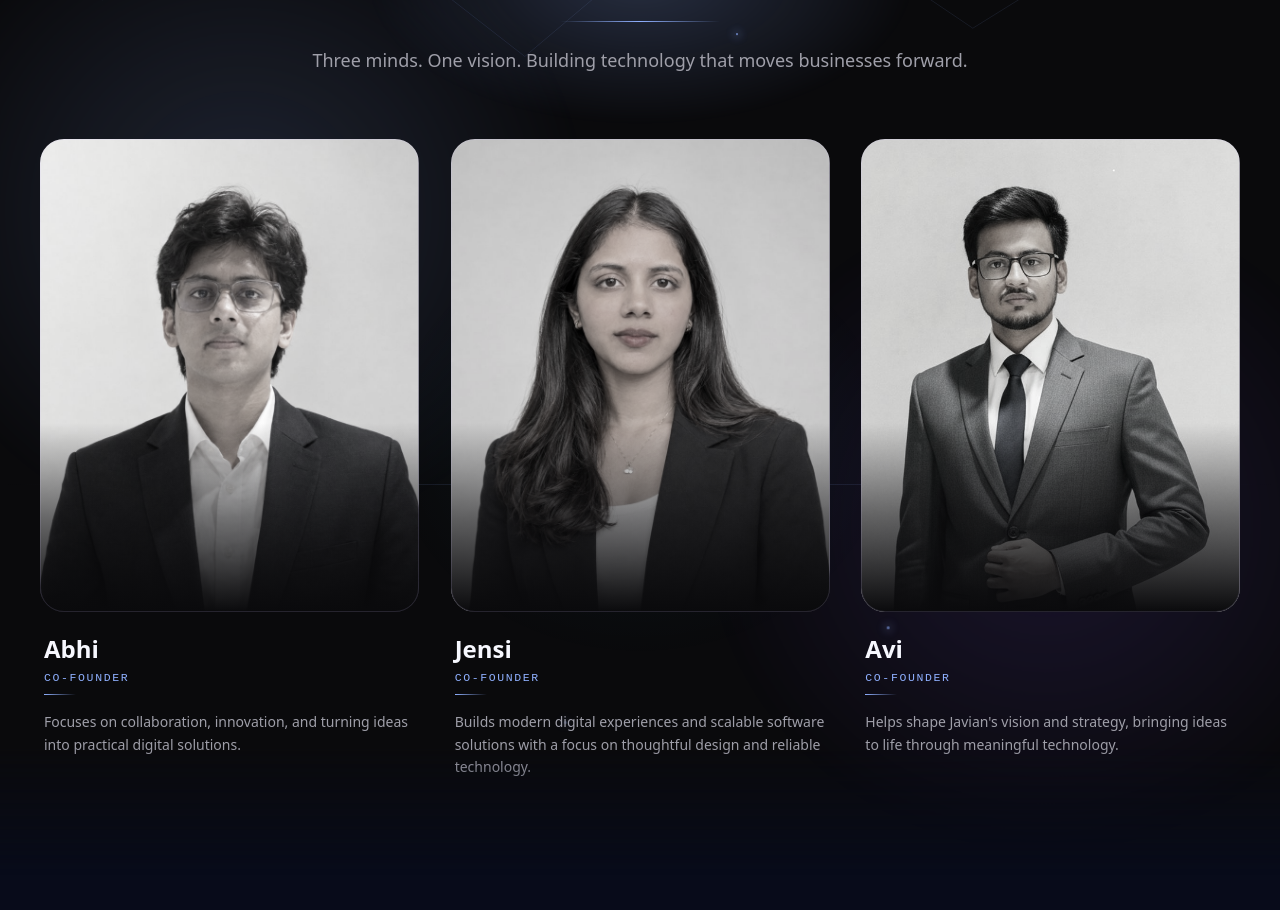
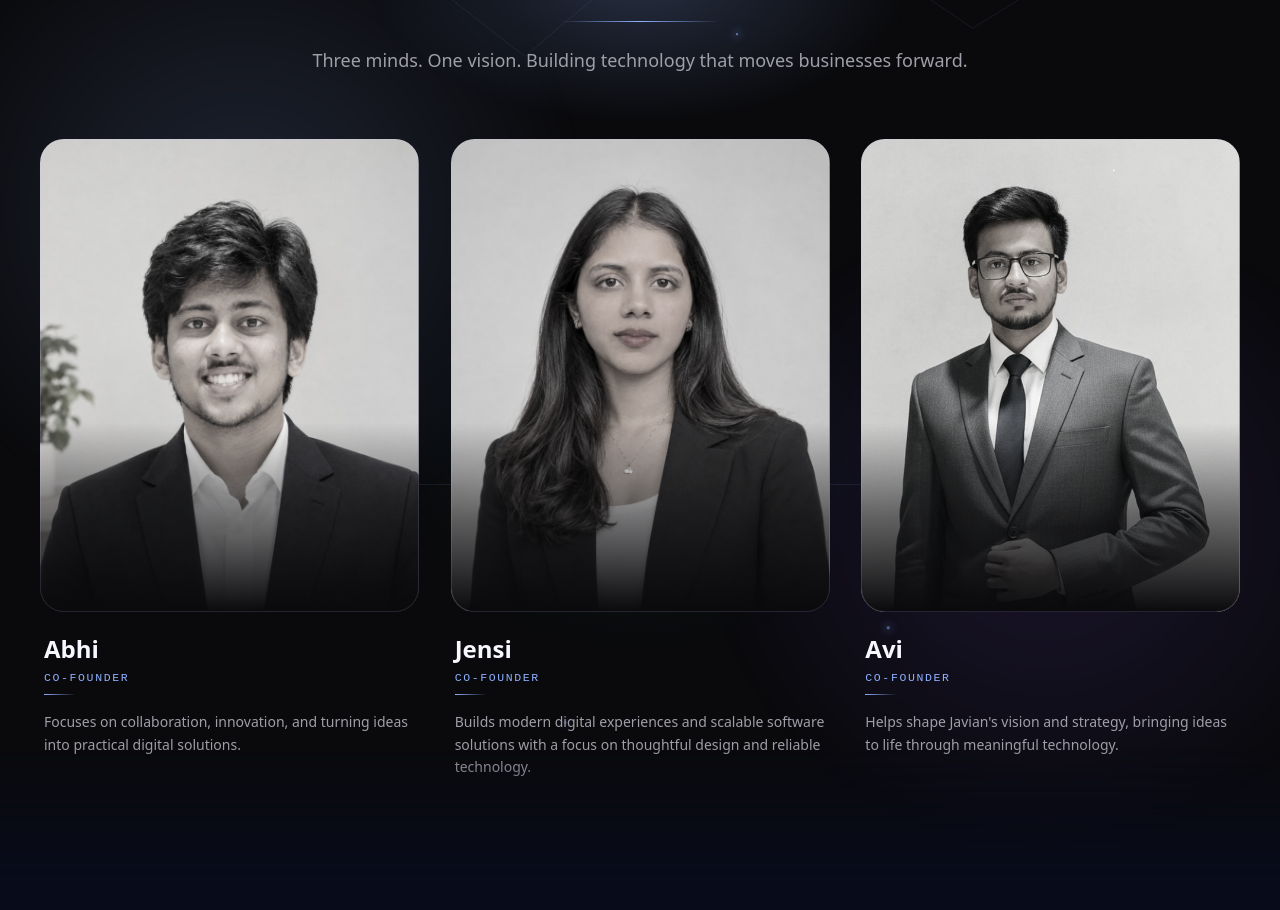
Before and after one commit to jensilathiya10/javian-website, a React (Vite) app in the folder frontend/: page / in a window 1280 px wide. Shown: the part 7820-8730 px from the top of the page. Built offline with nearby package versions, Linux system fonts and the light colour scheme.

Commit message:
Use new photo for Abhi
New filename (abhi-2.jpg) so cached copies of the old image are not reused.

Co-Authored-By: Claude Sonnet 5.5 <noreply@anthropic.com>

```diff
--- a/frontend/src/components/Founders.tsx
+++ b/frontend/src/components/Founders.tsx
@@ -20,7 +20,7 @@ const FOUNDERS: Founder[] = [
     name: "Abhi",
     role: "Co-Founder",
     bio: "Focuses on collaboration, innovation, and turning ideas into practical digital solutions.",
-    photo: "/images/founders/abhi.jpg",
+    photo: "/images/founders/abhi-2.jpg",
     tint: "#4d4378",
     socials: [],
   },
```
Also changed, not shown: frontend/public/images/founders/abhi-2.jpg (added), frontend/public/images/founders/abhi.jpg (deleted).
